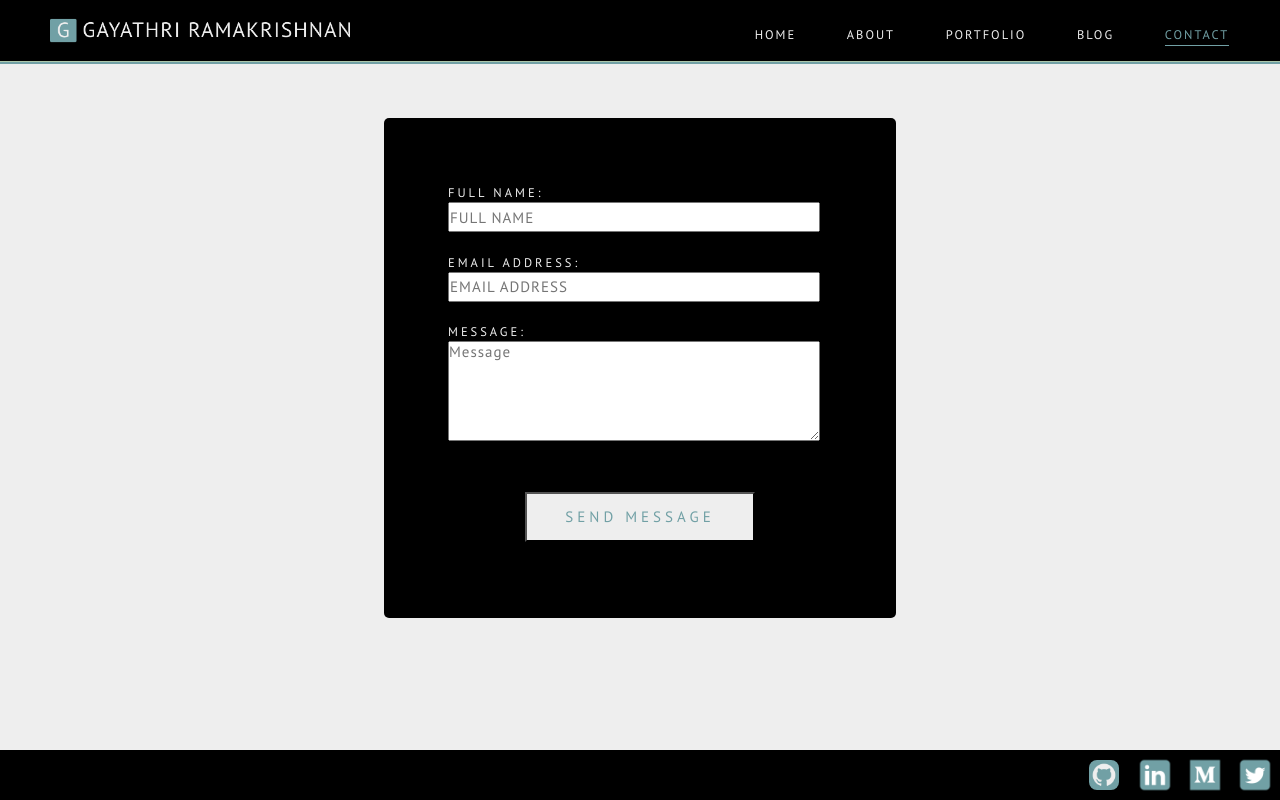
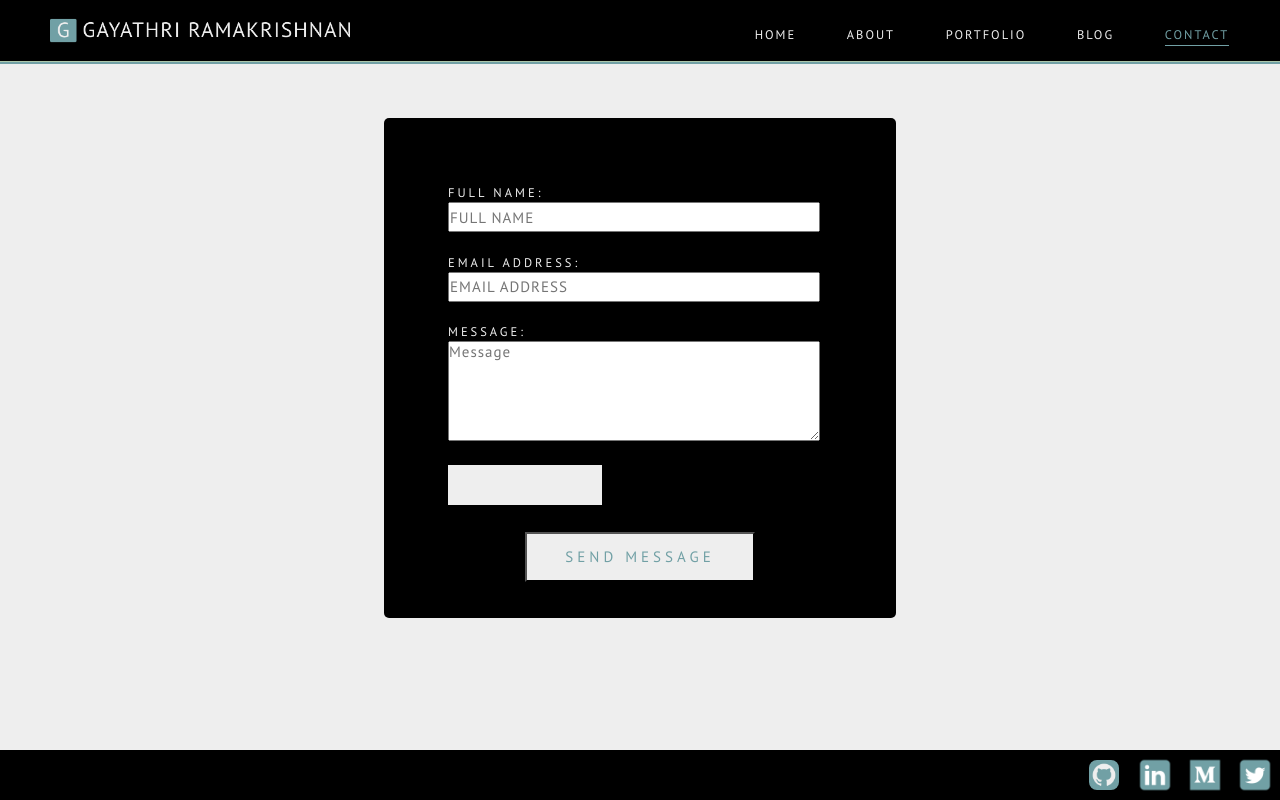
Before and after one commit to G3-Code/g3-portfolio, a React (Create React App) app in the folder client/: page /contact in a window 1280 px wide. Built offline with nearby package versions, Linux system fonts and the light colour scheme.

Commit message:
Recaptcha background

```diff
--- a/client/src/components/Contact.js
+++ b/client/src/components/Contact.js
@@ -30,7 +30,7 @@ function Contact() {
               className="contact-input-msg"
             />
           </div>
-          <div data-netlify-recaptcha="true" />
+          <div className="recaptcha" data-netlify-recaptcha="true" />
           <div>
             <input
               type="submit"
--- a/client/src/style/contact.css
+++ b/client/src/style/contact.css
@@ -69,3 +69,9 @@
 .contact-button:focus {
   outline: none;
 }
+
+.recaptcha {
+  background-color: #eeeeee;
+  width: 40%;
+  height: 4rem;
+}
```
